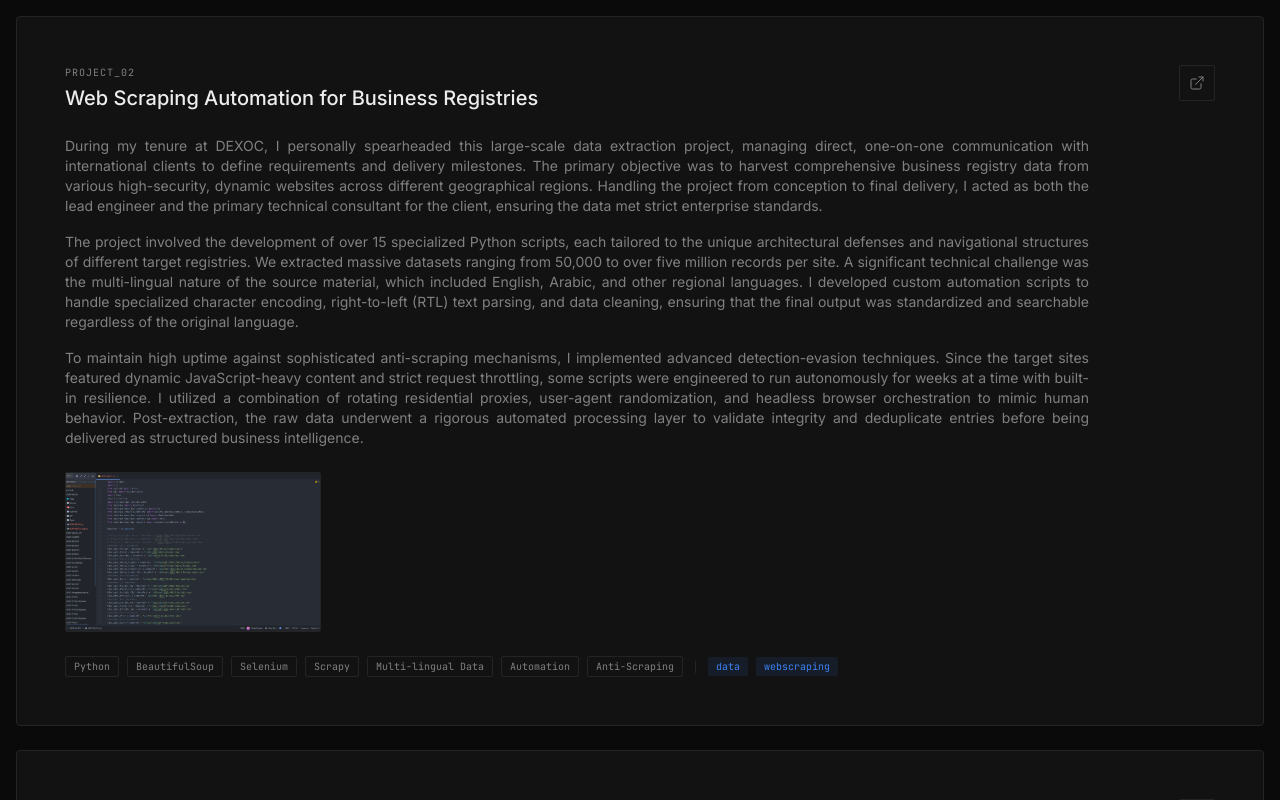
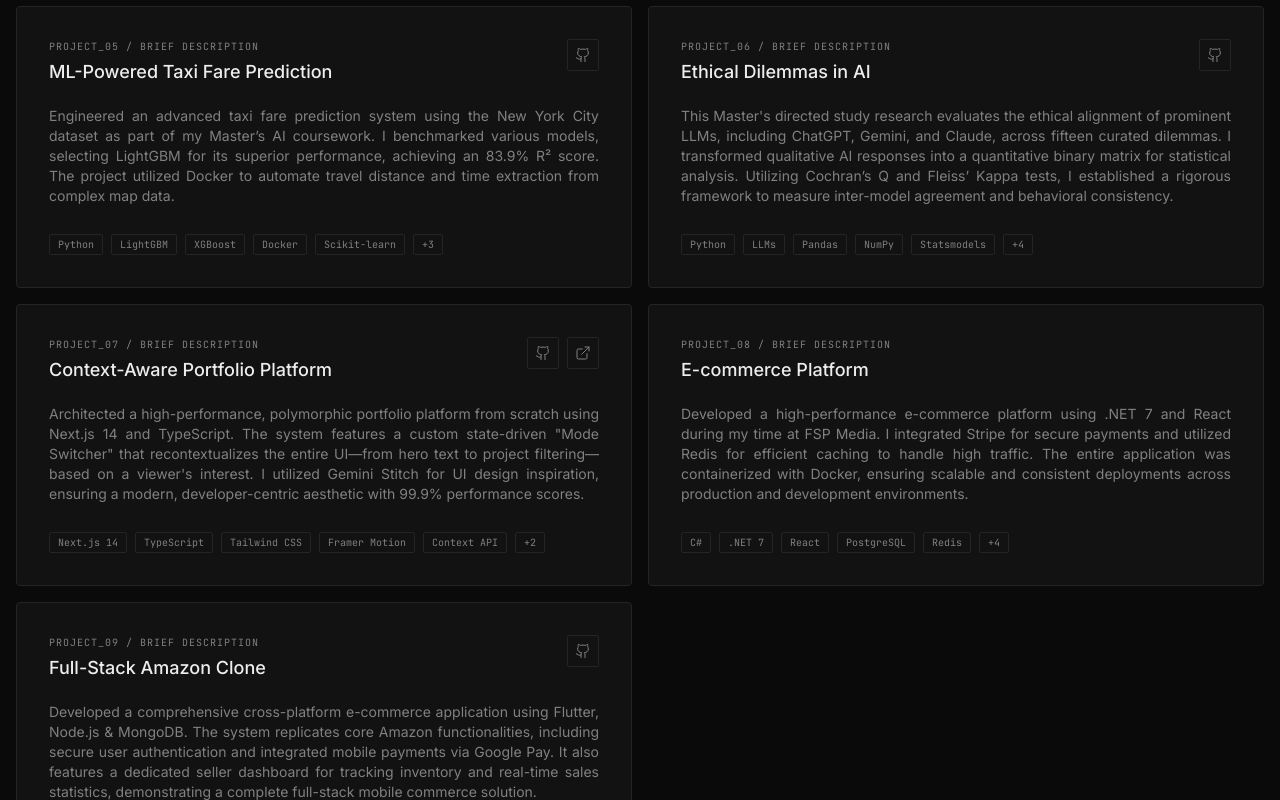
Before and after one commit to Viraj-Mavani/portfolio, a Next.js app: page /projects in a window 1280 px wide. Shown: the part 900-1700 px from the top of the page. Built offline with nearby package versions, Linux system fonts and the light colour scheme.

Commit message:
changed detailed page

```diff
--- a/src/app/projects/projects-content.tsx
+++ b/src/app/projects/projects-content.tsx
@@ -1,12 +1,12 @@
 "use client"
 
-import { useState } from "react"
+import { useState, useEffect } from "react"
 import Link from "next/link"
 import Image from "next/image"
-import { motion } from "framer-motion"
-import { ArrowLeft, Github, ExternalLink, Image as ImageIcon, Video, ChevronDown } from "lucide-react"
+import { motion, AnimatePresence } from "framer-motion"
+import { ArrowLeft, Github, ExternalLink, Video, ChevronDown, X } from "lucide-react"
 
-import { projects } from "@/lib/project-data"
+import { projects, Project } from "@/lib/project-data"
 import { TopNav } from "@/components/top-nav"
 import { Footer } from "@/components/footer"
 import {
@@ -15,7 +15,7 @@ import {
   DropdownMenuItem,
   DropdownMenuTrigger,
 } from "@/components/ui/dropdown-menu"
-import { fadeUpVariant, sectionVariants, cardVariantRight } from "@/lib/animations"
+import { fadeUpVariant, sectionVariants, cardVariantRight, cardVariantLeft } from "@/lib/animations"
 
 const modeFilters = [
   { id: "all", label: "All" },
@@ -27,11 +27,24 @@ const modeFilters = [
 
 export function ProjectsPageContent() {
   const [activeFilter, setActiveFilter] = useState("all")
+  const [selectedProject, setSelectedProject] = useState<Project | null>(null)
 
   const filtered =
     activeFilter === "all"
       ? projects
       : projects.filter((p) => p.mode.includes(activeFilter))
+
+  // Lock body scroll when modal is open
+  useEffect(() => {
+    if (selectedProject) {
+      document.body.style.overflow = "hidden"
+    } else {
+      document.body.style.overflow = "unset"
+    }
+    return () => {
+      document.body.style.overflow = "unset"
+    }
+  }, [selectedProject])
 
   return (
     <div className="min-h-screen bg-background">
@@ -111,92 +124,60 @@ export function ProjectsPageContent() {
           </div>
         </motion.div>
 
-        {/* Project list */}
+        {/* Project list (Grid) */}
         <motion.div
           key={activeFilter}
           initial="hidden"
           animate="visible"
           variants={sectionVariants}
-          className="flex flex-col gap-6"
+          className="grid gap-4 md:grid-cols-2"
         >
           {filtered.map((project, index) => (
-            <motion.article
-              variants={cardVariantRight}
+            <motion.div
+              variants={index % 2 === 0 ? cardVariantRight : cardVariantLeft}
               key={project.title}
-              className="group rounded-md border border-border bg-card transition-colors hover:border-primary/30"
+              onClick={() => setSelectedProject(project)}
+              // whileHover={{ y: -4 }}
+              className="group relative flex flex-col gap-5 rounded-md border border-border bg-card px-4 py-6 md:p-4 md:py-6 lg:p-8 transition-all hover:border-primary/30 hover:shadow-md cursor-pointer"
             >
-              <div className="p-4 md:p-8 lg:p-12">
-                {/* Top row */}
-                <div className="mb-6 flex flex-col gap-4 sm:flex-row sm:items-start sm:justify-between">
+              {/* Header */}
+              <div className="flex items-start justify-between">
                 <div className="flex flex-col gap-1">
                   <span className="font-mono text-[10px] tracking-widest text-muted-foreground uppercase">
-                      project_{String(index + 1).padStart(2, "0")}
+                    project_{String(index + 1).padStart(2, "0")} / brief description
                   </span>
-                    <h2 className="text-md md:text-xl font-medium text-foreground">
+                  <h3 className="text-md md:text-lg font-medium text-foreground group-hover:text-primary transition-colors">
                     {project.title}
-                    </h2>
+                  </h3>
                 </div>
                 <div className="flex items-center gap-2">
                   {project.github && (
-                      <a
-                        href={project.github}
-                        target="_blank"
-                        rel="noopener noreferrer"
-                        aria-label={`${project.title} GitHub`}
-                        className="flex h-9 w-9 items-center justify-center rounded-sm border border-border text-muted-foreground transition-colors hover:border-primary hover:text-foreground"
+                    <div
+                      aria-label={`${project.title} GitHub repository`}
+                      className="flex h-8 w-8 items-center justify-center rounded-sm border border-border text-muted-foreground transition-colors group-hover:border-primary group-hover:text-foreground"
                     >
                       <Github className="h-4 w-4" strokeWidth={1.5} />
-                      </a>
+                    </div>
                   )}
                   {project.live && (
-                      <a
-                        href={project.live}
-                        target="_blank"
-                        rel="noopener noreferrer"
-                        aria-label={`${project.title} live demo`}
-                        className="flex h-9 w-9 items-center justify-center rounded-sm border border-border text-muted-foreground transition-colors hover:border-primary hover:text-foreground"
+                    <div
+                      aria-label={`${project.title} live`}
+                      className="flex h-8 w-8 items-center justify-center rounded-sm border border-border text-muted-foreground transition-colors group-hover:border-primary group-hover:text-foreground"
                     >
                       <ExternalLink className="h-4 w-4" strokeWidth={1.5} />
-                      </a>
+                    </div>
                   )}
                 </div>
               </div>
 
-                {/* Description */}
-                <div className="mb-6 flex max-w-5xl flex-col gap-4">
-                  {(Array.isArray(project.description) ? project.description : [project.description]).map((paragraph, i) => (
-                    <p key={i} className="text-xs md:text-sm leading-relaxed text-muted-foreground text-justify">{paragraph}</p>
-                  ))}
-                </div>
+              {/* Brief Description */}
+              <p className="text-xs md:text-sm leading-relaxed text-muted-foreground text-justify">
+                {project.brief}
+              </p>
 
-                {/* Media placeholders */}
-                {(project.images || project.video) && (
-                  <div className="mb-6 flex flex-wrap gap-3">
-                    {project.images?.map((img, i) => (
-                      <div
-                        key={`${project.title}-img-${i}`}
-                        className="flex h-40 w-64 items-center justify-center rounded-sm border border-border bg-secondary"
-                      >
-                        <Image
-                          src={img}
-                          alt={`${project.title} screenshot ${i + 1}`}
-                          width={256}
-                          height={160}
-                          className="h-full w-full object-cover"
-                        />
-                      </div>
-                    ))}
-                    {project.video && (
-                      <div className="flex h-40 w-64 items-center justify-center rounded-sm border border-border bg-secondary">
-                        <Video className="h-6 w-6 text-muted-foreground" strokeWidth={1} />
-                      </div>
-                    )}
-                  </div>
-                )}
-
-                {/* Tags + Modes */}
-                <div className="flex flex-wrap items-center gap-2">
-                  {project.tags.map((tag) => (
+              {/* Tags */}
+              <div className="mt-auto flex flex-wrap gap-2 pt-2">
+                {project.tags.slice(0, 5).map((tag) => (
                   <span
                     key={tag}
                     className="inline-flex items-center rounded-sm border border-border px-2 py-0.5 font-mono text-[10px] text-muted-foreground transition-colors group-hover:border-primary/20 group-hover:text-foreground"
@@ -204,18 +185,13 @@ export function ProjectsPageContent() {
                     {tag}
                   </span>
                 ))}
-                  <span className="mx-1 h-3 w-px bg-border" aria-hidden="true" />
-                  {project.mode.map((m) => (
-                    <span
-                      key={m}
-                      className="rounded-sm bg-primary/10 px-2 py-0.5 font-mono text-[10px] text-primary"
-                    >
-                      {m}
+                {project.tags.length > 5 && (
+                    <span className="inline-flex items-center rounded-sm border border-border px-2 py-0.5 font-mono text-[10px] text-muted-foreground group-hover:border-primary/20 group-hover:text-foreground">
+                        +{project.tags.length - 5}
                     </span>
-                  ))}
+                )}
               </div>
-              </div>
-            </motion.article>
+            </motion.div>
           ))}
         </motion.div>
 
@@ -235,6 +211,123 @@ export function ProjectsPageContent() {
       </main>
 
       <Footer />
+
+      {/* Project Detail Overlay */}
+      <AnimatePresence>
+        {selectedProject && (
+          <>
+            <motion.div
+              initial={{ opacity: 0 }}
+              animate={{ opacity: 1 }}
+              exit={{ opacity: 0 }}
+              onClick={() => setSelectedProject(null)}
+              className="fixed inset-0 z-50 bg-background/80 backdrop-blur-sm"
+            />
+            <motion.div
+              initial={{ opacity: 0, scale: 0.95, y: "-45%", x: "-50%" }}
+              animate={{ opacity: 1, scale: 1, y: "-50%", x: "-50%" }}
+              exit={{ opacity: 0, scale: 0.95, y: "-45%", x: "-50%" }}
+              transition={{ duration: 0.2 }}
+              className="fixed left-1/2 top-1/2 z-50 w-[95%] h-[85%] md:w-[85%] md:h-[85%] lg:w-[75%] lg:h-[85%] max-w-5xl -translate-y-1/2 rounded-lg border border-border bg-card shadow-2xl overflow-hidden flex flex-col"
+            >
+                {/* Header / Close */}
+                <div className="flex items-center justify-between border-b border-border px-6 py-4 bg-card/50 backdrop-blur-md sticky top-0 z-10">
+                    <h2 className="font-mono text-sm md:text-lg font-medium uppercase tracking-wider text-foreground">
+                        {selectedProject.title}
+                    </h2>
+                    <button
+                        onClick={() => setSelectedProject(null)}
+                        className="rounded-sm p-1 text-muted-foreground hover:bg-secondary hover:text-foreground transition-colors"
+                    >
+                        <X className="h-5 w-5" />
+                    </button>
+                </div>
+
+                {/* Scrollable Content */}
+                <div className="flex-1 overflow-y-auto p-6 md:p-8">
+                    {/* Top Actions */}
+                    <div className="mb-8 flex flex-wrap gap-4">
+                        {selectedProject.github && (
+                            <a
+                                href={selectedProject.github}
+                                target="_blank"
+                                rel="noopener noreferrer"
+                                className="inline-flex items-center gap-2 rounded-sm border border-border px-4 py-2 font-mono text-xs text-muted-foreground transition-colors hover:border-primary hover:text-foreground"
+                            >
+                                <Github className="h-4 w-4" />
+                                View Source
+                            </a>
+                        )}
+                        {selectedProject.live && (
+                            <a
+                                href={selectedProject.live}
+                                target="_blank"
+                                rel="noopener noreferrer"
+                                className="inline-flex items-center gap-2 rounded-sm border border-border px-4 py-2 font-mono text-xs text-muted-foreground transition-colors hover:border-primary hover:text-foreground"
+                            >
+                                <ExternalLink className="h-4 w-4" />
+                                Live
+                            </a>
+                        )}
+                    </div>
+
+                    {/* Description */}
+                    <div className="mb-8 flex flex-col gap-4">
+                        <h3 className="font-mono text-xs md:text-sm uppercase tracking-widest text-primary">Description</h3>
+                        {(Array.isArray(selectedProject.description) ? selectedProject.description : [selectedProject.description]).map((paragraph, i) => (
+                            <p key={i} className="text-xs md:text-sm leading-relaxed text-muted-foreground text-justify">
+                                {paragraph}
+                            </p>
+                        ))}
+                    </div>
+
+                    {/* Tech Stack */}
+                    <div className="mb-8">
+                        <h3 className="mb-4 font-mono text-xs md:text-sm uppercase tracking-widest text-primary">Technologies</h3>
+                        <div className="flex flex-wrap gap-2">
+                            {selectedProject.tags.map((tag) => (
+                                <span
+                                    key={tag}
+                                    className="inline-flex items-center rounded-sm border border-border px-2.5 py-1 font-mono text-[10px] text-muted-foreground"
+                                >
+                                    {tag}
+                                </span>
+                            ))}
+                        </div>
+                    </div>
+
+                    {/* Media */}
+                    {(selectedProject.images || selectedProject.video) && (
+                        <div>
+                            <h3 className="mb-4 font-mono text-xs md:text-sm uppercase tracking-widest text-primary">Gallery</h3>
+                            <div className="grid gap-4 sm:grid-cols-2">
+                                {selectedProject.images?.map((img, i) => (
+                                    <div
+                                        key={`${selectedProject.title}-img-${i}`}
+                                        className="relative aspect-video overflow-hidden rounded-sm border border-border bg-secondary"
+                                    >
+                                        <Image
+                                            src={img}
+                                            alt={`${selectedProject.title} screenshot ${i + 1}`}
+                                            fill
+                                            className="object-cover"
+                                        />
+                                    </div>
+                                ))}
+                                {selectedProject.video && (
+                                    <div className="relative aspect-video flex items-center justify-center rounded-sm border border-border bg-secondary">
+                                        <Video className="h-8 w-8 text-muted-foreground" strokeWidth={1} />
+                                        <span className="sr-only">Video demo available</span>
+                                    </div>
+                                )}
+                            </div>
+                        </div>
+                    )}
+                </div>
+            </motion.div>
+          </>
+        )}
+      </AnimatePresence>
     </div>
   )
 }
--- a/src/lib/project-data.ts
+++ b/src/lib/project-data.ts
@@ -95,7 +95,7 @@ export const projects: Project[] = [
   {
     title: "Context-Aware Portfolio Platform",
     brief:
-      "Architected a high-performance, polymorphic portfolio platform from scratch using Next.js 14 and TypeScript. The system features a custom state-driven \"Mode Switcher\" that recontextualizes the entire UI—from hero text to project filtering—based on a viewer's specific interest. I utilized Gemini Stitch for UI design inspiration, ensuring a modern, developer-centric aesthetic with 99.9% performance scores.",
+      "Architected a high-performance, polymorphic portfolio platform from scratch using Next.js 14 and TypeScript. The system features a custom state-driven \"Mode Switcher\" that recontextualizes the entire UI—from hero text to project filtering—based on a viewer's interest. I utilized Gemini Stitch for UI design inspiration, ensuring a modern, developer-centric aesthetic with 99.9% performance scores.",
     description: [
       "This project represents a shift away from static personal websites toward an interactive, context-aware experience. I built this platform from scratch using Next.js 14 and Tailwind CSS to solve a specific problem: effectively showcasing a multi-disciplinary background in Full-Stack development, AI research, and Data Engineering without overwhelming the viewer. The core innovation is the custom-engineered \"Mode Switcher\", a centralized state management system that dynamically swaps the content and filtering of the entire platform—including the Hero section, About bio, Experience, and Projects—to match the recruiter's specific domain of interest.",
       "For the user interface, I drew design inspiration from Gemini Stitch, focusing on a clean, \"Obsidian-style\" terminal aesthetic that emphasizes technical precision. The frontend utilizes shadcn/ui components, customized with complex Framer Motion animations for smooth, hardware-accelerated transitions between modes.",
@@ -104,6 +104,7 @@ export const projects: Project[] = [
     tags: ["Next.js 14", "TypeScript", "Tailwind CSS", "Framer Motion", "Context API", "Lucide React", "shadcn/ui"],
     mode: ["fullstack"],
     live: "https://virajmavani.dev",
+    github: "https://github.com/Viraj-Mavani/portfolio",
   },
   {
     title: "E-commerce Platform",
@@ -120,7 +121,7 @@ export const projects: Project[] = [
   {
     title: "Full-Stack Amazon Clone",
     brief:
-      "Developed a comprehensive cross-platform e-commerce application using Flutter, Node.js, and MongoDB. The system replicates core Amazon functionalities, including secure user authentication and integrated mobile payments via Google Pay. It also features a dedicated seller dashboard for tracking inventory and real-time sales statistics, demonstrating a complete full-stack mobile commerce solution.",
+      "Developed a comprehensive cross-platform e-commerce application using Flutter, Node.js & MongoDB. The system replicates core Amazon functionalities, including secure user authentication and integrated mobile payments via Google Pay. It also features a dedicated seller dashboard for tracking inventory and real-time sales statistics, demonstrating a complete full-stack mobile commerce solution.",
     description: [
       "Created as a final year capstone project for my Bachelor’s degree at Atmiya University, this Full-Stack Amazon Clone was designed to demonstrate proficiency in cross-platform mobile development and scalable backend architecture. The primary objective was to build a functional, end-to-end e-commerce ecosystem that supports two distinct user personas: consumers and sellers. This project allowed me to explore the complexities of state management, API integration, and database schema design in a real-world context.",
       "The technical architecture utilizes the Flutter framework for the frontend, providing a high-performance UI that works seamlessly across Android and iOS from a single codebase. The backend is powered by a RESTful API built with Node.js and Express, which handles business logic and communicates with a MongoDB database. I implemented JWT-based authentication to secure user accounts and developed a modular data structure to manage product listings, user profiles, and order histories efficiently.",
```
Lines whose indentation alone changed are shown as unchanged.
